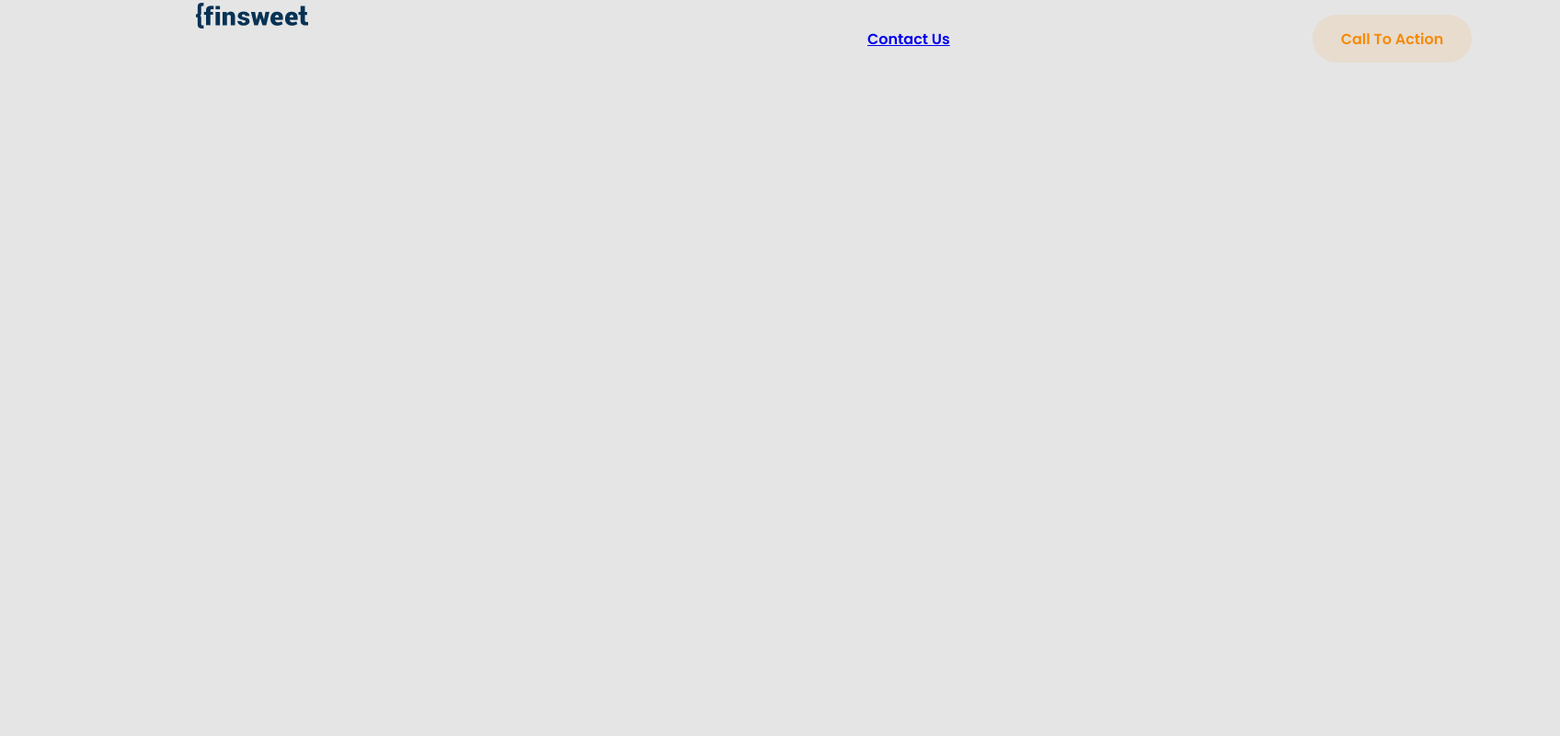
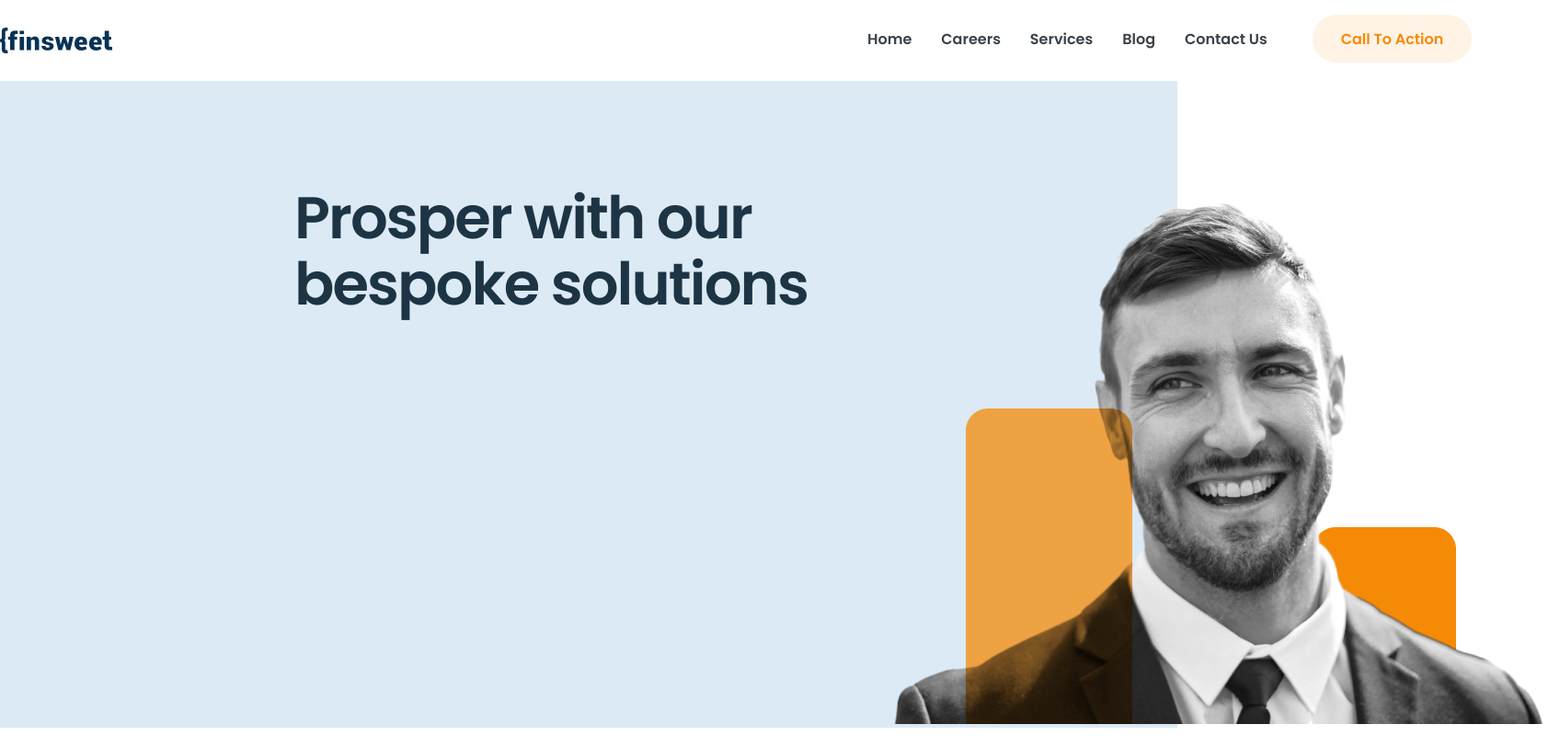
Before and after one commit to togi888/Assignment, a plain HTML site: page index.html in a window 1280 px wide. Shown: the whole page at 92% size, 1696 px wide, since content can reach past the window. Drawn offline with Linux system fonts and the light colour scheme.

Commit message:
Add files via upload

```diff
--- a/index.html
+++ b/index.html
@@ -5,6 +5,8 @@
         <link rel="stylesheet" href="styles.css"/>
     </head>
     <body>
+
+        <div class="container">
             <header>
                 <img class="logo" src="images/Logo.png" alt="header logo"/>
                 <nav>
@@ -18,5 +20,14 @@
                 </nav>
                 <a class="cba" href="#"><button>Call To Action</button></a>
             </header>
+        </div>
+
+        <div class="header">
+            <div class="container">
+                <div class="text"><h1>Prosper with our <br>bespoke solutions</h1></div>
+                <div class="zurag"></div>
+            </div>
+
+        </div>
     </body>
 </html>
--- a/styles.css
+++ b/styles.css
@@ -3,7 +3,22 @@
     box-sizing: border-box;
     margin:0;
     padding:0;
-    background-color: #E5E5E5;
+}
+.nav__links {
+    display:flex;
+    flex-direction: row;
+    align-items: flex-start;
+    padding: 0px;
+    gap: 32px;
+    text-decoration: none;
+
+    position: absolute;
+    width: 437px;
+    height: 24px;
+    left: 943px;
+    top: 30px;
+    color:#394149;
+
 }
 
 li {
@@ -13,16 +28,7 @@ li {
     color:#394149;
     display: flex;
     text-decoration: none;
-    position: absolute;
-    width: 437px;
-    height: 24px;
-    left: 943px;
-    top: 30px;
-    display: flex;
-    flex-direction: row;
-    align-items: flex-start;
-    padding: 0px;
-    gap: 32px;
+
 }
 
 button {
@@ -45,14 +51,56 @@ header {
     display:flex;
     justify-content: space-between;
     align-items: center;
-    padding:30px 10%;
+    padding:30px 0;
 }
 
 .logo {
-    position: absolute;
-    left: 16.67%;
+    margin-right: auto;
+    /* left: 16.67%;
     right: 76.98%;
     top: 0.42%;
     bottom: 99.15%;
+    position: absolute;*/
+}
+a {
+    text-decoration:none;
+    color:#394149
+}
+
+.header {
+    height: 703px;
+    background: #DCEAF5;
+}
+
+.zurag {
+    position: absolute;
+    width: 747px;
+    height: 618px;
+    left: 949px;
+    top: 169px;
+
+    background: url(images/header-image.png);
+}
+.text {
+    position: absolute;
+
+    left: 320px;
+    top: 201px;
 
 }
+h1 {
+    font-family: 'Poppins';
+    font-style: normal;
+    font-weight: 600;
+    font-size: 64px;
+    line-height: 72px;
+    /* or 112% */
+    letter-spacing: -0.03em;
+
+    color: #1D3444;
+}
+.container {
+    /* position: relative; */
+    max-width: 1280px;
+    margin: 0 auto;
+}
```
Lines whose indentation alone changed are shown as unchanged.
